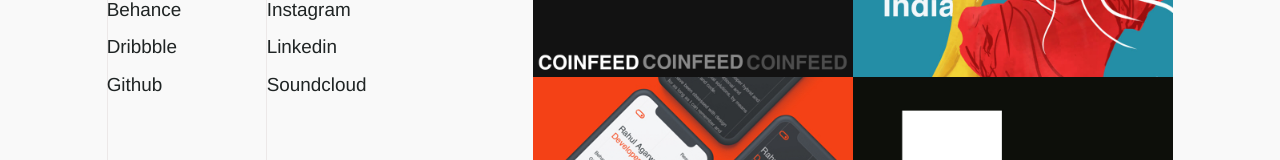
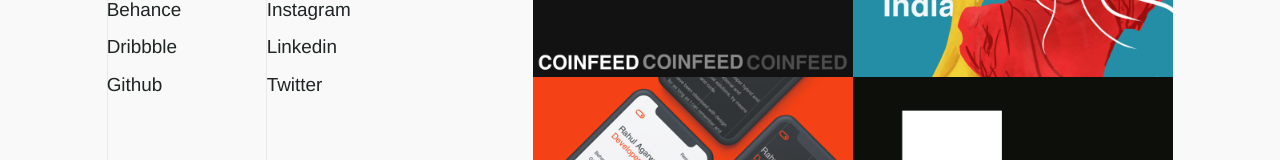
Before and after one commit to eccentricdz/eccentricdz.github.io, a React (Create React App) app: page / in a window 1280 px wide. Shown: the part 493-653 px from the top of the page. Built offline with nearby package versions, Linux system fonts and the light colour scheme.

Commit message:
Add twitter.

```diff
--- a/src/App.js
+++ b/src/App.js
@@ -115,7 +115,7 @@ export default class App extends React.Component {
               <section className="account-links-2">
                 <Link href="https://www.instagram.com/createdbyrahul/" id="instagram">Instagram</Link>
                 <Link href="https://www.linkedin.com/in/simplyrahul93/" id="linkedin">Linkedin</Link>
-                <Link href="https://soundcloud.com/rahul-agarwal-397883738" id="soundcloud">Soundcloud</Link>
+                <Link href="https://twitter.com/simplyrahul93" id="twitter">Twitter</Link>
               </section>
             </div>
           </div>
```
